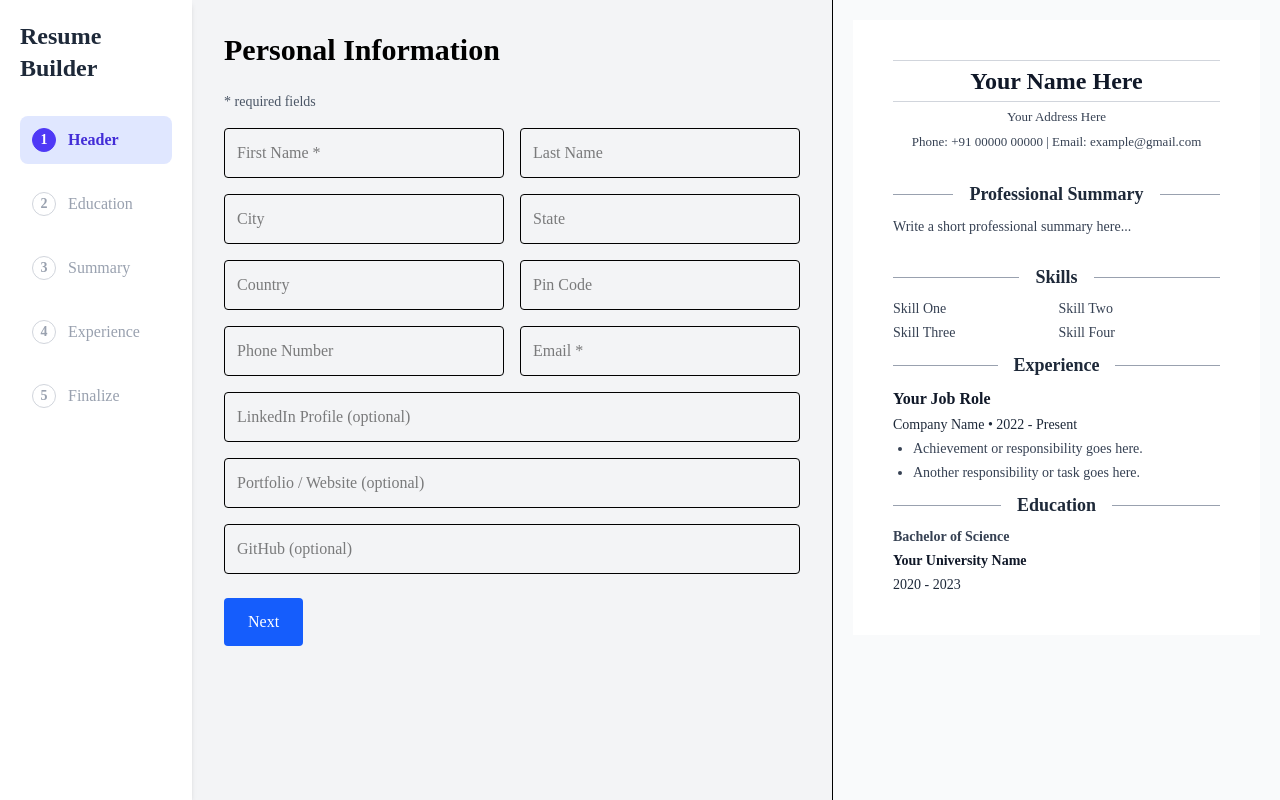
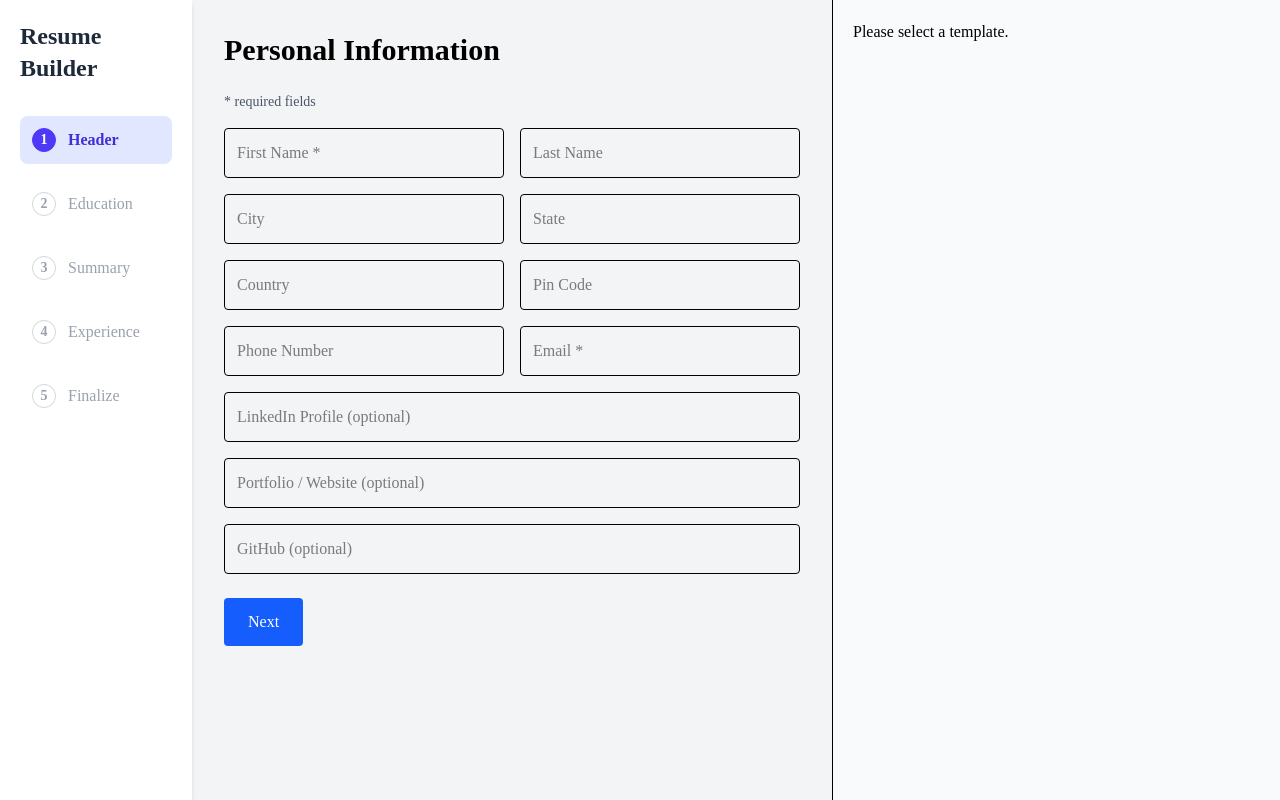
Before and after one commit to Nitesh47kumars/Resumify, a React (Vite) app: page /create/header in a window 1280 px wide. Built offline with nearby package versions, Linux system fonts and the light colour scheme.

Commit message:
Build Functionality to render Resume Template According you User Choice

```diff
--- a/src/Layout/ResumePreview.jsx
+++ b/src/Layout/ResumePreview.jsx
@@ -1,6 +1,8 @@
 import React from "react";
 import { useStep } from "../Context/StepContext";
+
 import ResumeTemplate1 from "../ResumeTemplates/Template1/ResumeTemplate1";
+import ResumeTemplate2 from "../ResumeTemplates/Template2/ResumeTemplate2";
 
 const ResumePreview = () => {
   const { formData } = useStep();
@@ -16,7 +18,6 @@ const ResumePreview = () => {
     skills: formData.skills || [],
     experience: formData.experience || [],
     education: formData.education || [],
-
     header: {
       linkedin: header.linkedin || "",
       website: header.website || "",
@@ -24,9 +25,15 @@ const ResumePreview = () => {
     }
   };
 
+  const selectedTemplate = formData.template;
+
   return (
     <div>
-      <ResumeTemplate1 data={mergedData} />
+      {selectedTemplate === "template1" && <ResumeTemplate1 data={mergedData} />}
+      {selectedTemplate === "template2" && <ResumeTemplate2 data={mergedData} />}
+
+      {/* If no template selected => fallback */}
+      {!selectedTemplate && <p>Please select a template.</p>}
     </div>
   );
 };
--- a/src/ResumeTemplates/Template1/ResumeTemplate1.jsx
+++ b/src/ResumeTemplates/Template1/ResumeTemplate1.jsx
@@ -7,7 +7,7 @@ import EducationSection from "./EducationSection";
 
 export default function ResumeTemplate1({ data }) {
   return (
-    <div
+    <div id="template1"
       style={{
         width: "100%",
         maxWidth: "800px",
--- a/src/ResumeTemplates/Template2/TemplateProfessional.jsx
+++ b/src/ResumeTemplates/Template2/ResumeTemplate2.jsx
@@ -5,9 +5,11 @@ import ExperienceSection from "./ExperienceSection";
 import ProjectsSection from "./ProjectsSection";
 import EducationSection from "./EducationSection";
 
-export default function TemplateProfessional({ data }) {
+export default function ResumeTemplate2({ data }) {
   return (
-    <div className="w-[210mm] min-h-[297mm] mx-auto bg-white text-black p-10 leading-relaxed">
+    <div
+    id="template2"
+    className="w-[210mm] min-h-[297mm] mx-auto bg-white text-black p-10 leading-relaxed">
 
       <HeaderSection data={data} />
       <SummarySection data={data} />
```
